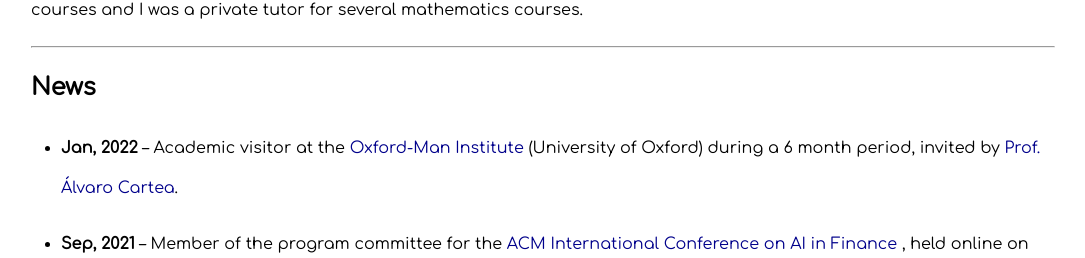
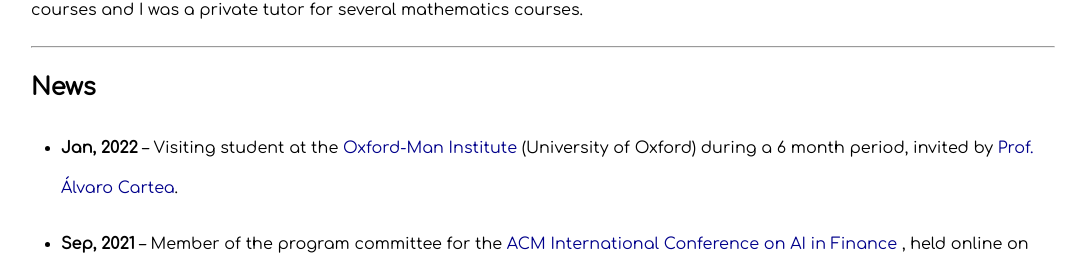
Before and after one commit to acoache/acoache.github.io, a React (Create React App) app: page / in a window 1280 px wide. Shown: the part 920-1178 px from the top of the page, without its empty margins (97-1182 px from the left). Built offline with nearby package versions, Linux system fonts and the light colour scheme.

Commit message:
Typo in Oxford news

```diff
--- a/src/components/News/index.jsx
+++ b/src/components/News/index.jsx
@@ -10,7 +10,7 @@ function Presentations() {
           <li>
             <p>
               <b>Jan, 2022 </b>
-              – Academic visitor at the
+              – Visiting student at the
               <a href="https://www.oxford-man.ox.ac.uk/" target="_blank" rel="noreferrer"> Oxford-Man Institute </a>
               (University of Oxford) during a 6 month period, invited by
               <a href="https://sites.google.com/site/alvarocartea/home" target="_blank" rel="noreferrer"> Prof. Álvaro Cartea</a>.
--- a/src/components/News_fr/index.jsx
+++ b/src/components/News_fr/index.jsx
@@ -10,7 +10,7 @@ function Presentations() {
           <li>
             <p>
               <b>Janv, 2022 </b>
-              – Visiteur académique à l'
+              – Étudiant étranger à l'
               <a href="https://www.oxford-man.ox.ac.uk/" target="_blank" rel="noreferrer"> Oxford-Man Institute </a>
               (Université d'Oxford) pendant une période de 6 mois, invité par
               <a href="https://sites.google.com/site/alvarocartea/home" target="_blank" rel="noreferrer"> Prof. Álvaro Cartea</a>.
```
